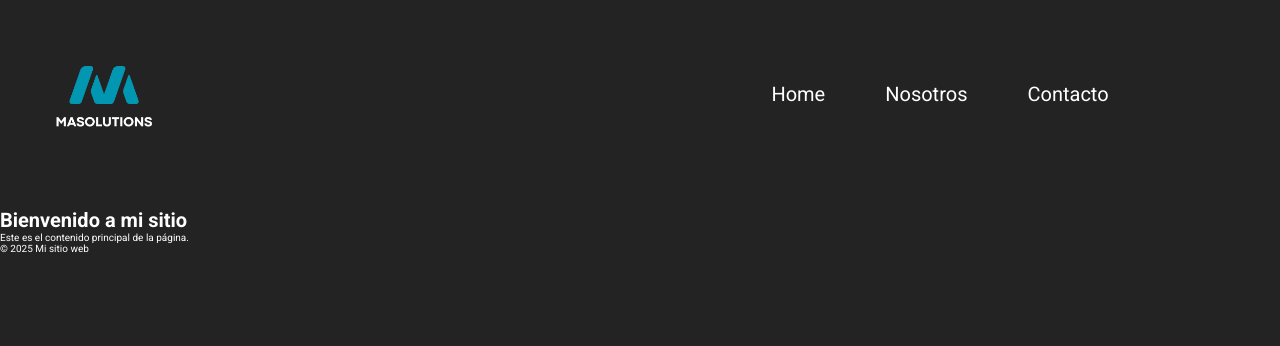
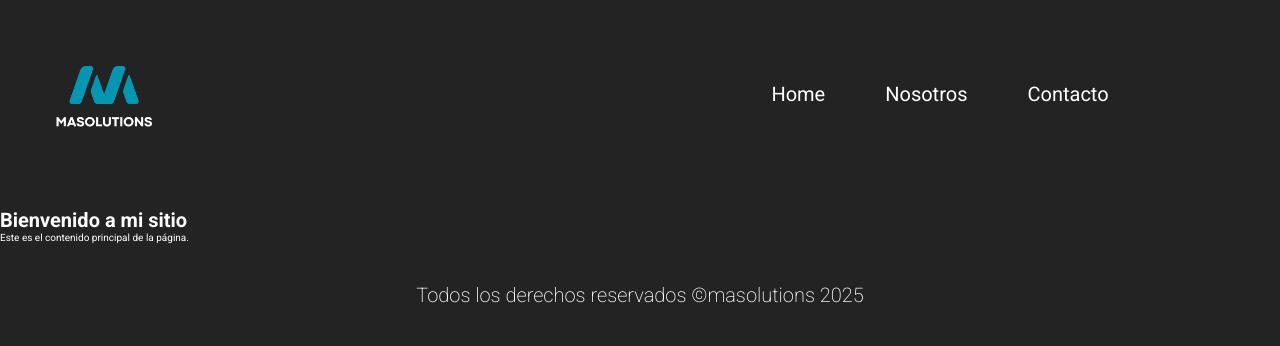
Before and after one commit to MiguelBriseno/masolutions, a PHP site: page / in a window 1280 px wide. Shown: the top 346 px of the page. Run offline with PHP 8.4, Linux system fonts and the light colour scheme.

Commit message:
Added footer

```diff
--- a/components/general/footer.php
+++ b/components/general/footer.php
@@ -1,5 +1,5 @@
-<footer>
-    <p>© 2025 Mi sitio web</p>
+<footer class="footer">
+    <p class="footer__title">Todos los derechos reservados ©masolutions 2025</p>
 </footer>
 </body>
 </html>
--- a/css/styles.css
+++ b/css/styles.css
@@ -53,3 +53,15 @@ html{
     transform: scale(1.5);
     font-weight: bold;
 }
+/******************************************* FOOTER ****************************************************/
+.footer{
+    width: 100%;
+    padding: 4rem;
+    display: flex;
+    justify-content: center;
+    align-items: end;
+}
+.footer .footer__title{
+    font-size: 2rem;
+    font-weight: 200;
+}
```
